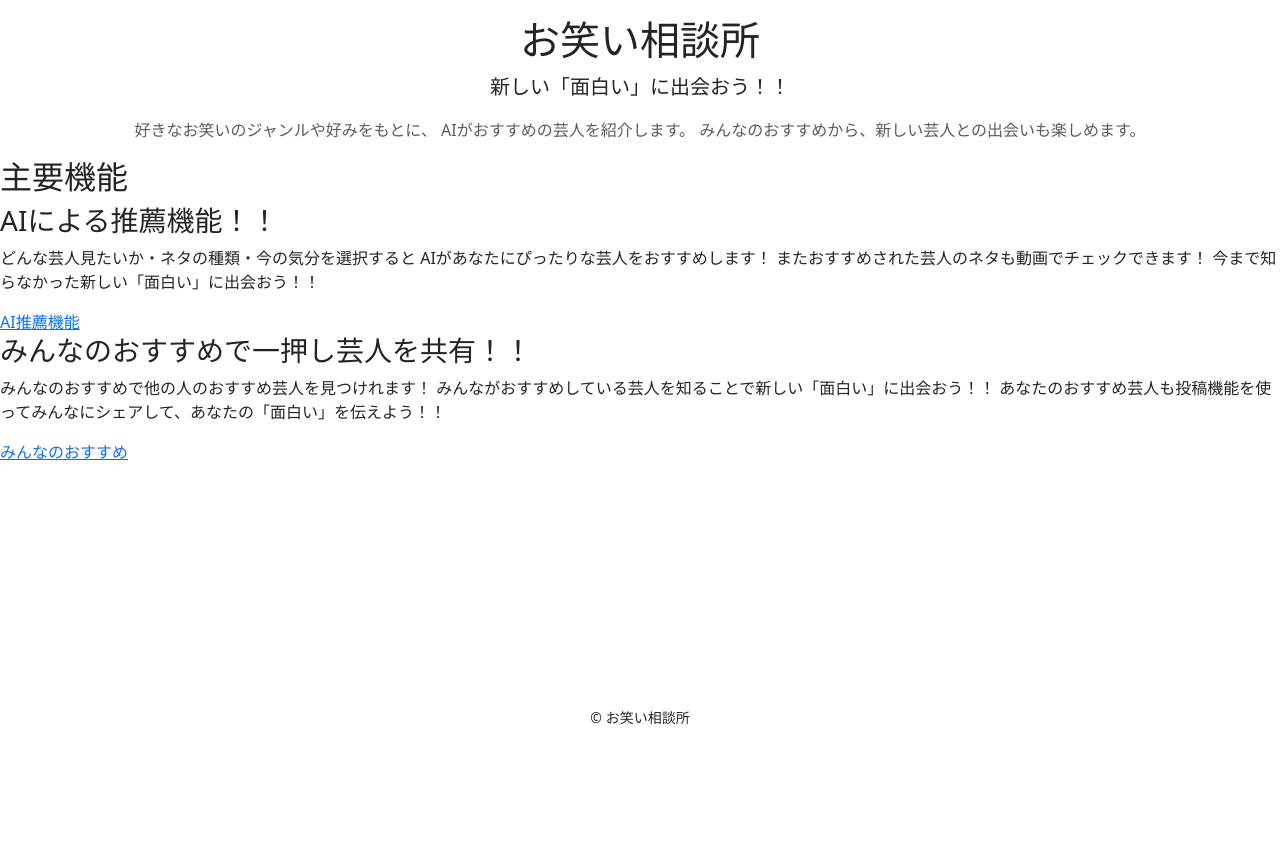
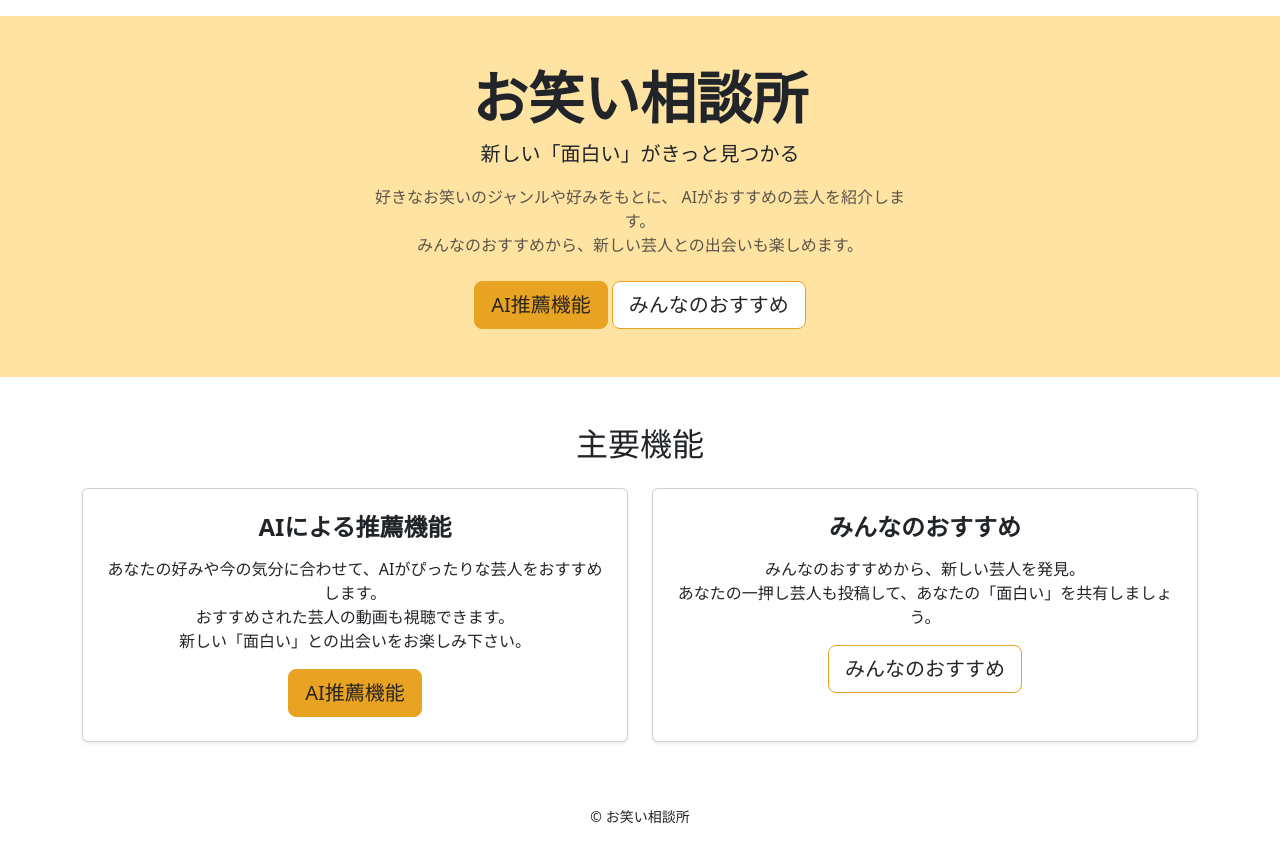
Before and after one commit to imn0ah/comedian_recommendations_app, a Rails app: page / in a window 1280 px wide. Shown: the part 56-899 px from the top of the page. Before the commit the page ends 781 px from the top, so only its background shows below. Run offline with Rails 7, Linux system fonts and the light colour scheme; some libraries are stand-ins or nearby versions.

Commit message:
トップページの基本UIを実装

```diff
--- a/app/assets/stylesheets/application.css
+++ b/app/assets/stylesheets/application.css
@@ -1,10 +1,23 @@
-/*
- * This is a manifest file that'll be compiled into application.css.
- *
- * With Propshaft, assets are served efficiently without preprocessing steps. You can still include
- * application-wide styles in this file, but keep in mind that CSS precedence will follow the standard
- * cascading order, meaning styles declared later in the document or manifest will override earlier ones,
- * depending on specificity.
- *
- * Consider organizing styles into separate files for maintainability.
- */
+.home-hero {
+    background-color: #FFE3A3;
+}
+
+.btn-primary-custom {
+    background-color: #E9A323;
+    color: #292524;
+    border-color: #E9A323;
+
+    --bs-btn-hover-bg: #D18D16;
+    --bs-btn-hover-color: #292524;
+    --bs-btn-hover-border-color: #D18D16;
+}
+
+.btn-secondary-custom {
+    background-color: #FFFFFF;
+    color: #292524;
+    border-color: #E9A323;
+
+    --bs-btn-hover-bg: #FFF3D6;
+    --bs-btn-hover-color: #292524;
+    --bs-btn-hover-border-color: #E9A323;
+}
--- a/app/views/home/index.html.erb
+++ b/app/views/home/index.html.erb
@@ -1,30 +1,48 @@
-<h1 class="text-center">お笑い相談所</h1>
+<section class="home-hero text-center py-5">
+  <div class="container">
+      <h1 class="display-4 fw-bold">お笑い相談所</h1>
 
-<p class="lead text-center">
- 新しい「面白い」に出会おう！！
+      <p class="lead">
+        新しい「面白い」がきっと見つかる
       </p>
 
-<p class="text-center text-muted">
+      <p class="mb-4 text-muted w-50 mx-auto">
         好きなお笑いのジャンルや好みをもとに、
- AIがおすすめの芸人を紹介します。
+        AIがおすすめの芸人を紹介します。<br>
         みんなのおすすめから、新しい芸人との出会いも楽しめます。
       </p>
+      <%= link_to "AI推薦機能", recommendations_path, class: "btn btn-lg btn-primary-custom" %>
+      <%= link_to "みんなのおすすめ", posts_path, class: "btn btn-lg btn-secondary-custom" %>
+    </div>
+</section>
 
-<h2>主要機能</h2>
-
-<h3>AIによる推薦機能！！</h3>
+<section class="container text-center py-5">
+    <h2 class="mb-4">主要機能</h2>
+        <div class="row">
+            <div class="col">
+                <div class="card shadow-sm h-100">
+                    <div class="card-body p-4">
+                        <h3 class="fs-4 fw-bold mb-3">AIによる推薦機能</h3>
                         <p>
- どんな芸人見たいか・ネタの種類・今の気分を選択すると
- AIがあなたにぴったりな芸人をおすすめします！
- またおすすめされた芸人のネタも動画でチェックできます！
- 今まで知らなかった新しい「面白い」に出会おう！！
+                          あなたの好みや今の気分に合わせて、AIがぴったりな芸人をおすすめします。<br>
+                          おすすめされた芸人の動画も視聴できます。<br>
+                          新しい「面白い」との出会いをお楽しみ下さい。
                         </p>
-<%= link_to "AI推薦機能", recommendations_path %>
-
-<h3>みんなのおすすめで一押し芸人を共有！！</h3>
+                        <%= link_to "AI推薦機能", recommendations_path, class: "btn btn-lg btn-primary-custom" %>
+                    </div>
+                </div>
+            </div>
+            <div class="col">
+                <div class="card shadow-sm h-100">
+                    <div class="card-body p-4">
+                        <h3 class="fs-4 fw-bold mb-3">みんなのおすすめ</h3>
                            <p>
- みんなのおすすめで他の人のおすすめ芸人を見つけれます！
- みんながおすすめしている芸人を知ることで新しい「面白い」に出会おう！！
- あなたのおすすめ芸人も投稿機能を使ってみんなにシェアして、あなたの「面白い」を伝えよう！！
+                              みんなのおすすめから、新しい芸人を発見。<br>
+                              あなたの一押し芸人も投稿して、あなたの「面白い」を共有しましょう。
                             </p>
-<%= link_to "みんなのおすすめ", posts_path %>
+                            <%= link_to "みんなのおすすめ", posts_path, class: "btn btn-lg btn-secondary-custom" %>
+                    </div>
+                </div>
+            </div>
+        </div>
+</section>
--- a/app/views/layouts/application.html.erb
+++ b/app/views/layouts/application.html.erb
@@ -18,9 +18,9 @@
     <link rel="icon" href="/icon.svg" type="image/svg+xml">
     <link rel="apple-touch-icon" href="/icon.png">
 
-    <%# Includes all stylesheet files in app/assets/stylesheets %>
+    <%# Bootstrapとアプリ独自のCSSを順番に読み込む %>
     <%= stylesheet_link_tag "bootstrap.min", "data-turbo-track": "reload" %>
-    <%= stylesheet_link_tag :app, "data-turbo-track": "reload" %>
+    <%= stylesheet_link_tag :application, "data-turbo-track": "reload" %>
     <%= javascript_importmap_tags %>
   </head>
 
```
Lines whose indentation alone changed are shown as unchanged.
